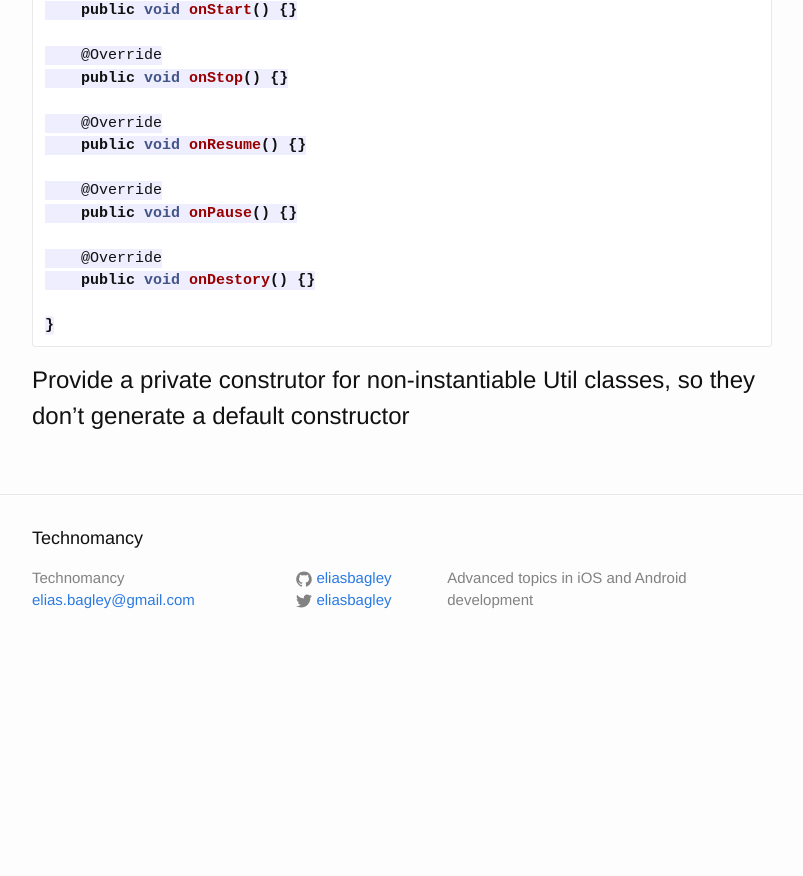
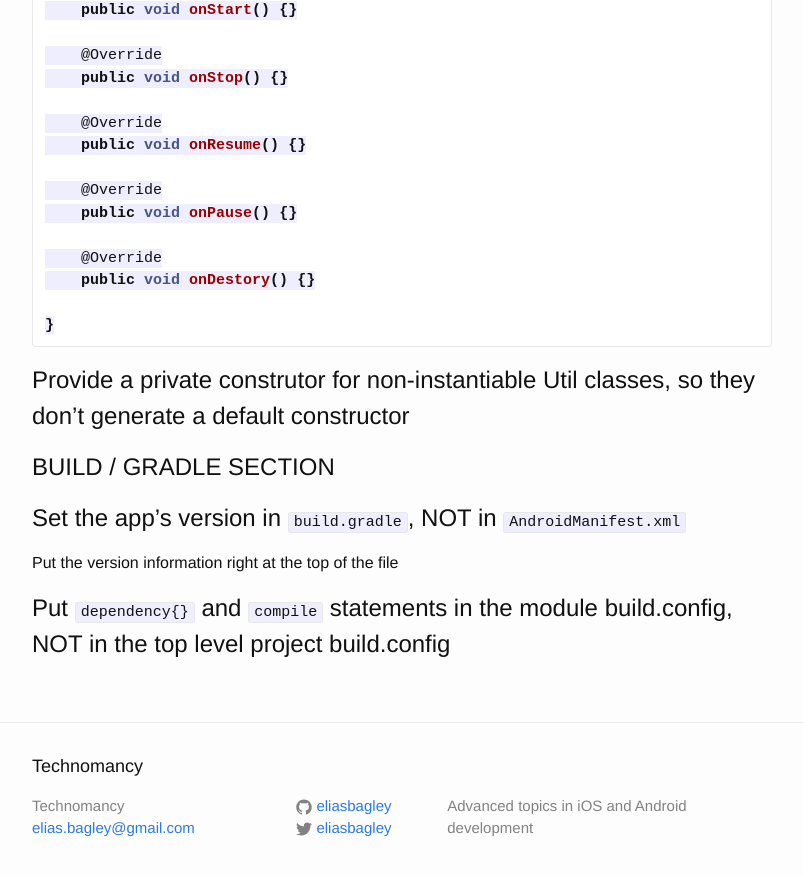
Before and after one commit to eliasbagley/eliasbagley.github.io, a Jekyll site: the page built from _posts/2015-10-27-android-style-guide.markdown, in a window 1280 px wide and 900 px high, scrolled down 9602 px. Shown: the top 876 px of the window, without its empty margins (238-1041 px from the left). Built offline with Jekyll 4.4.1, drawn with Linux system fonts in a browser that asks for light colours; Markdown is read by kramdown in place of the engine named in the settings; comment, search, counter and statistics services are not loaded; before the commit the page ends 10274 px from its top, so only the background shows below that.

Commit message:
Add build.gradle section to style guide

````diff
--- a/_posts/2015-10-27-android-style-guide.markdown
+++ b/_posts/2015-10-27-android-style-guide.markdown
@@ -443,3 +443,11 @@ public class MainActivity extends Activity {
 ```
 
 # Provide a private construtor for non-instantiable Util classes, so they don't generate a default constructor
+
+# BUILD / GRADLE SECTION
+
+# Set the app's version in `build.gradle`, NOT in `AndroidManifest.xml`
+
+Put the version information right at the top of the file
+
+# Put `dependency{}` and `compile` statements in the module build.config, NOT in the top level project build.config
````
